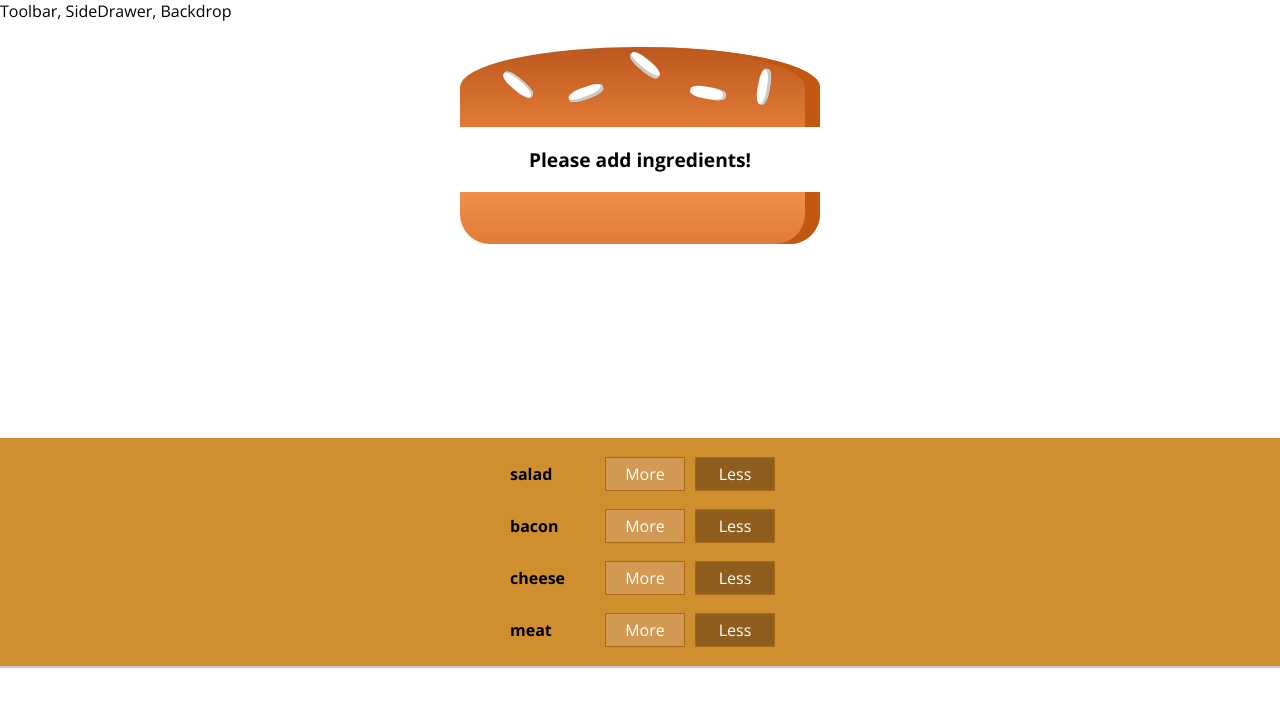
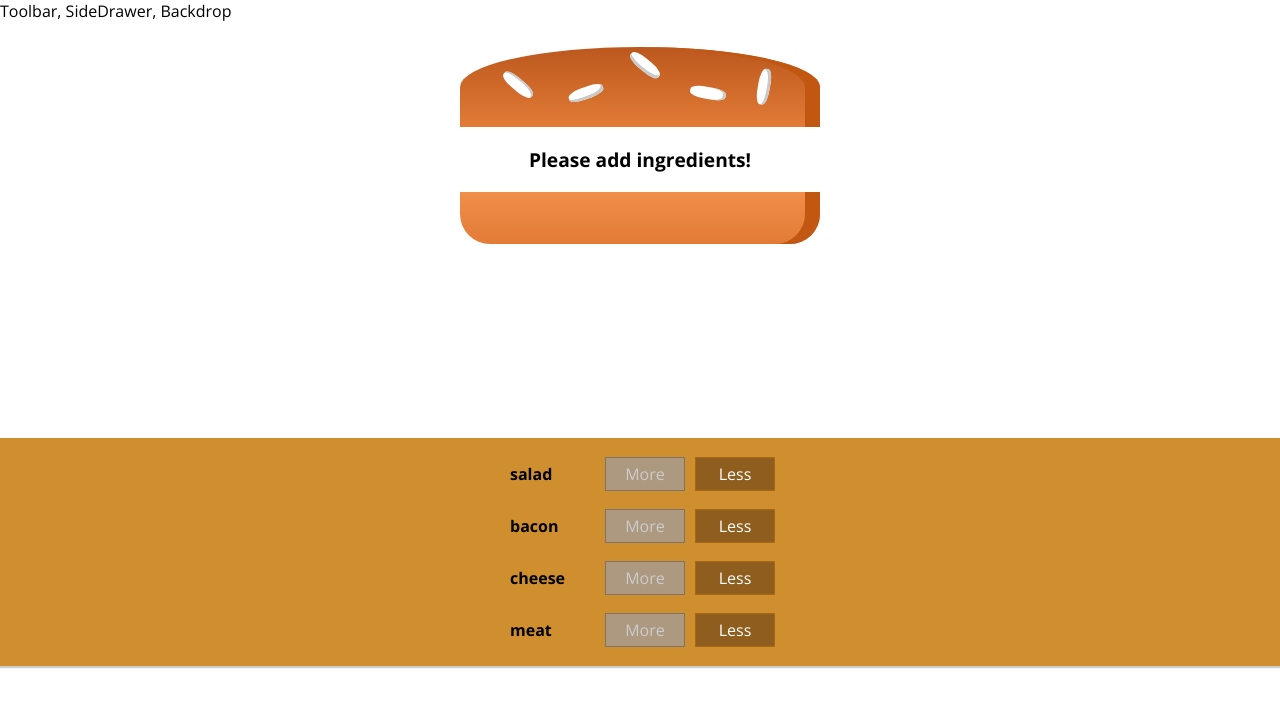
Before and after one commit to Jason-Carrillo/React-Burger, a React app: page / in a window 1280 px wide. Shown: the top 706 px of the page. Built offline with nearby package versions, Linux system fonts and the light colour scheme.

Commit message:
added props disabled in buildcontrol

```diff
--- a/src/Components/Burger/BuildControls/BuildControl/BuildControl.js
+++ b/src/Components/Burger/BuildControls/BuildControl/BuildControl.js
@@ -5,7 +5,7 @@ import classes from '../BuildControl/BuildControl.module.css'
 const buildControl = (props) => (
     <div className={classes.BuildControl}>
         <div className={classes.Label}>{props.label}</div>
-        <button className={classes.Less} onClick={props.added}>More</button>
+        <button className={classes.Less} onClick={props.added} disabled={props.disabled}>More</button>
         <button className={classes.More} onClick={props.removed}>Less</button>
     </div>
 )
```
